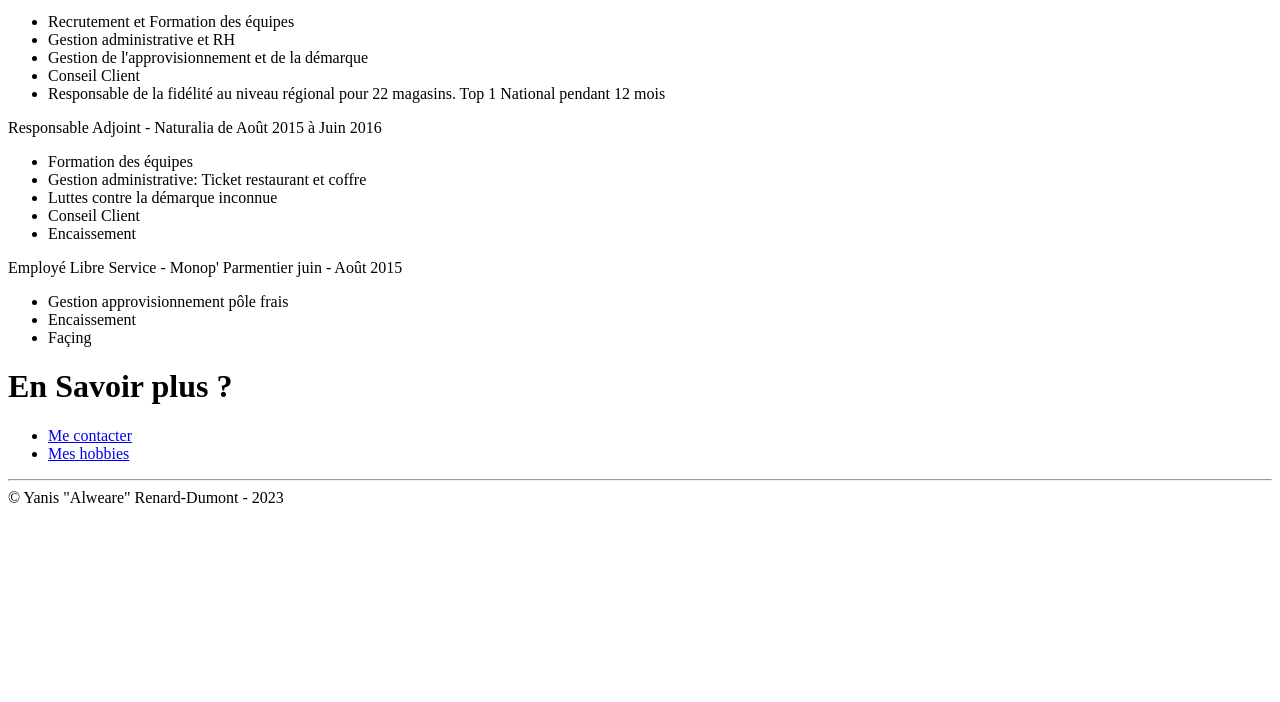
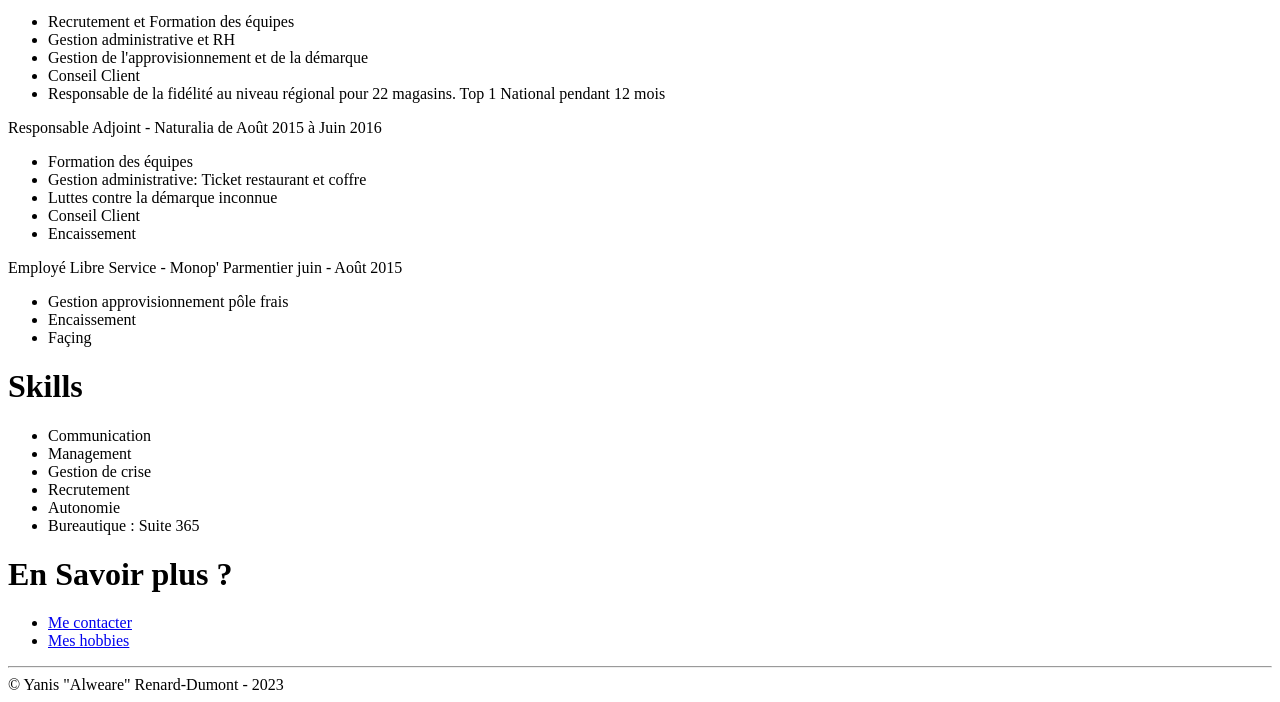
Before and after one commit to Alweare/CV, a plain HTML site: page index.html in a window 1280 px wide. Shown: the part 617-1319 px from the top of the page. Before the commit the page ends 1132 px from the top, so only its background shows below. Drawn offline with Linux system fonts and the light colour scheme.

Commit message:
Ajout de la rubrique skills dans le corps de l'index du CV

```diff
--- a/index.html
+++ b/index.html
@@ -47,6 +47,16 @@
 			</ul>
 		</p>
 	</body>
+	<h1>Skills</h1>
+	<ul>
+		<li>Communication</li>
+		<li>Management</li>
+		<li>Gestion de crise</li>
+		<li>Recrutement</li>
+		<li>Autonomie</li>
+		<li>Bureautique : Suite 365</li>
+
+	</ul>
 	<h1>En Savoir plus ?</h1>
 	<ul>
 		<li><a href="./public/contact.html">Me contacter</a></li>
```
